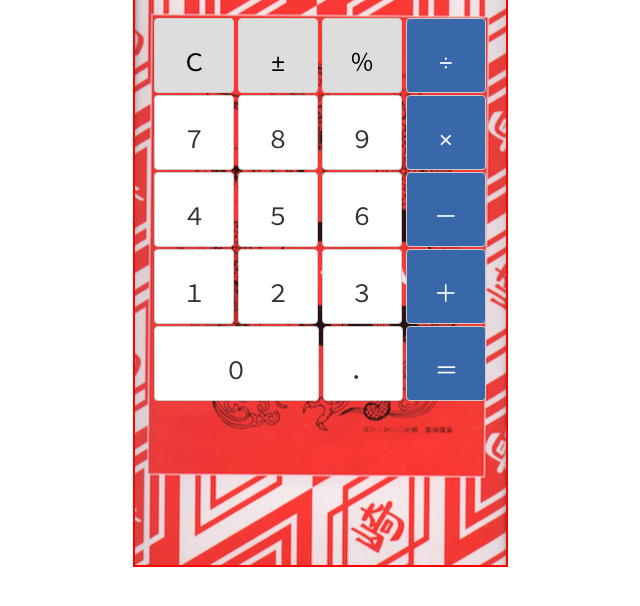
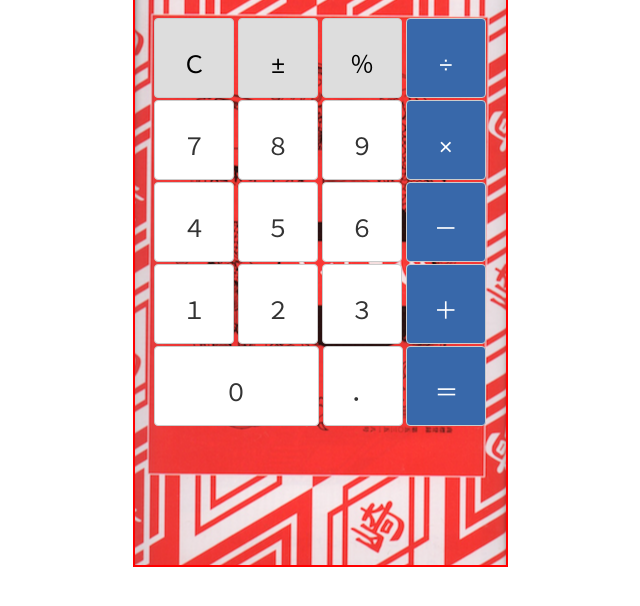
Before and after one commit to sudachi808/mai-calc, a website: page app/index.html in a window 1280 px wide. Shown: the part 100-706 px from the top of the page, without its empty margins (320-960 px from the left). Drawn offline with nearby package versions, Linux system fonts and the light colour scheme; files that its build step writes are made by us from their sources.

Commit message:
電卓のボタンが長方形だったので正方形に修正

```diff
--- a/resources/less/partials/calc.less
+++ b/resources/less/partials/calc.less
@@ -2,7 +2,7 @@
  * 電卓用スタイルシート
  */
 @calc-btn-width:  80px;
-@calc-btn-height: 75px;
+@calc-btn-height: @calc-btn-width;
 
 @calc-btn-operator-bg: #3868AA;
 @calc-btn-operator-fg: #FFFFFF;
```
